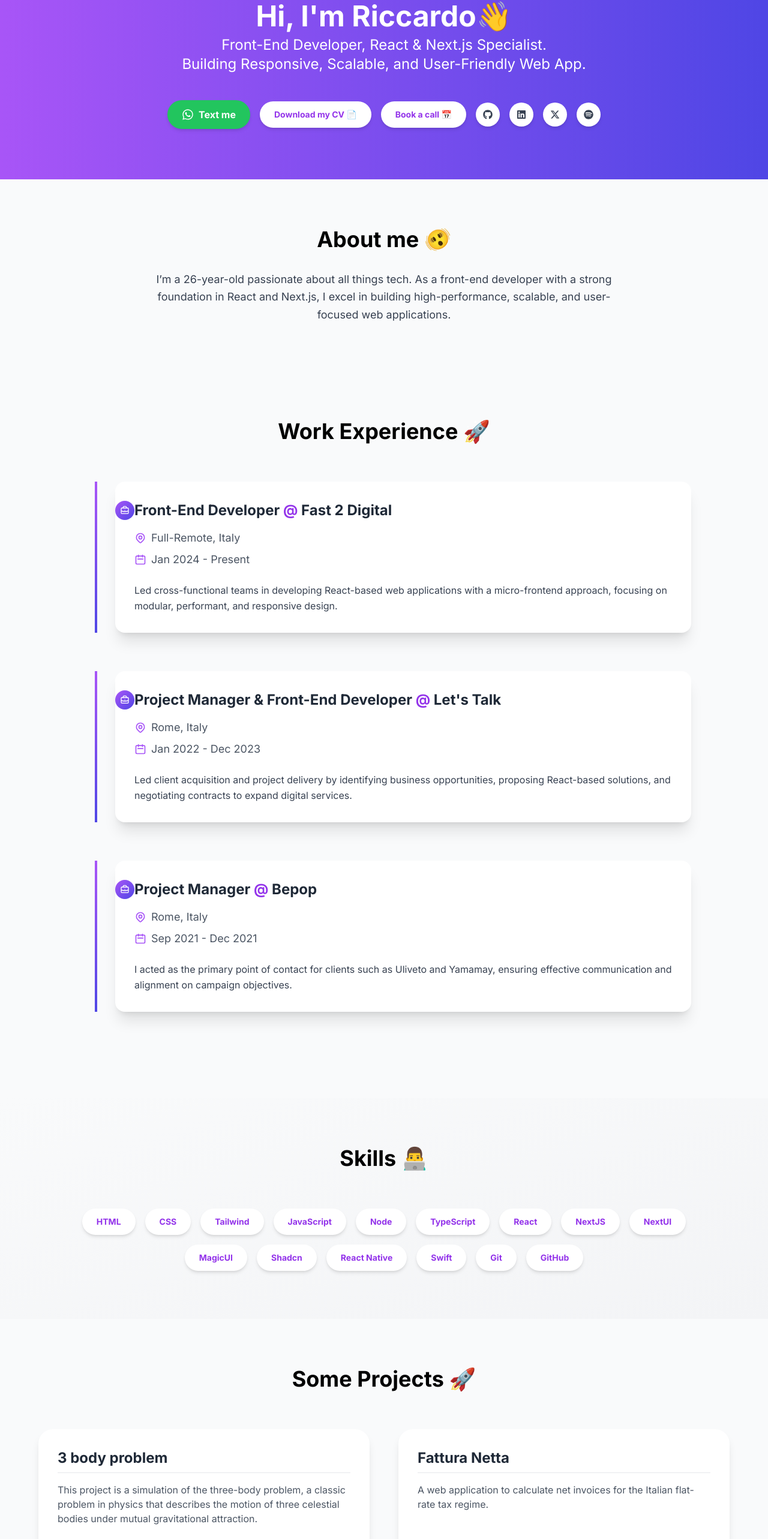
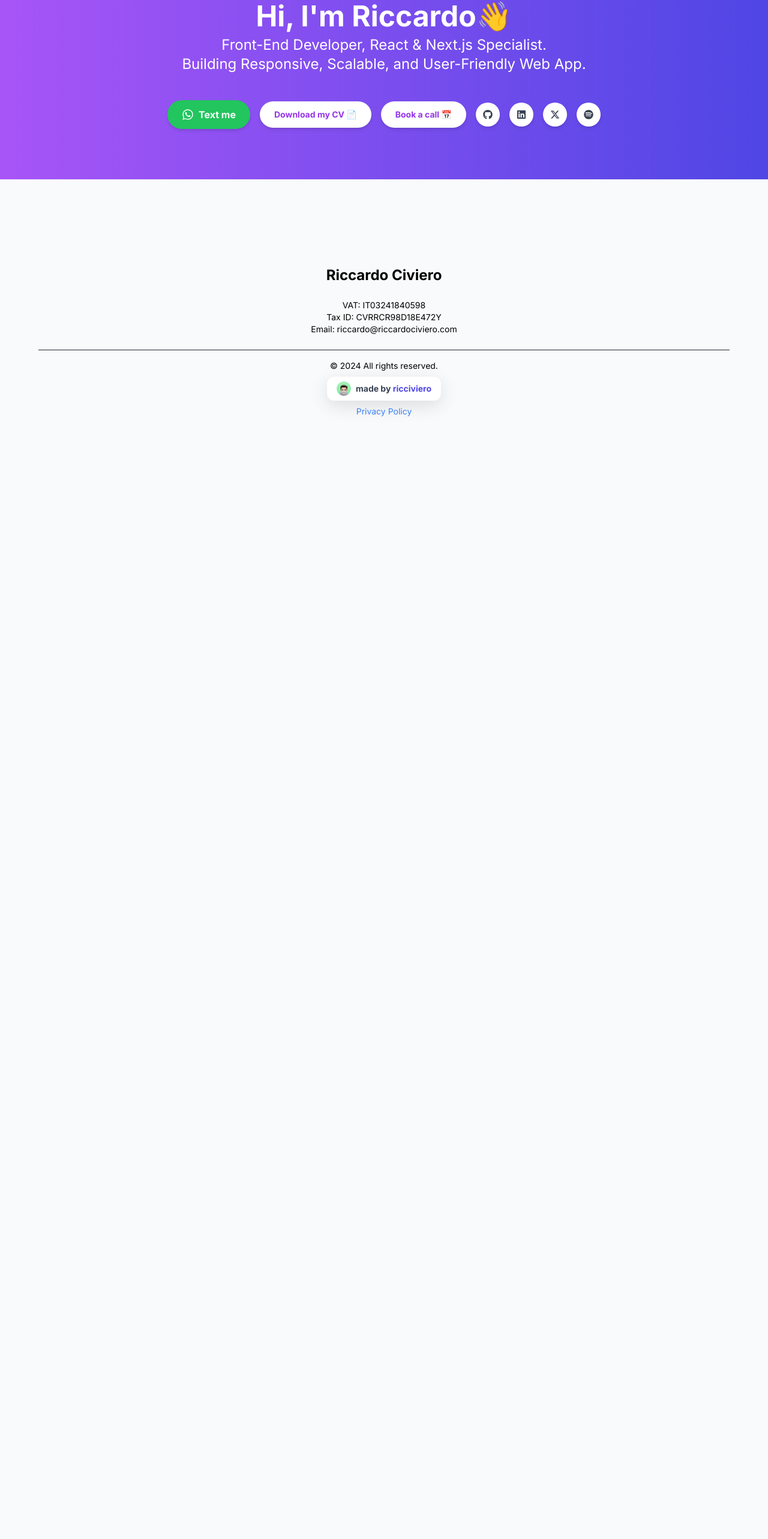
Before and after one commit to ricciviero/my-react-website, a React (Create React App) app: page / in a window 1280 px wide. Shown: the part 213-2779 px from the top of the page at 60% size. After the commit the page ends 973 px from the top, so only its background shows below. Built offline with nearby package versions, Linux system fonts and the light colour scheme; what tailwindcss-motion would draw is missing.

Commit message:
three start

```diff
--- a/src/components/Home.js
+++ b/src/components/Home.js
@@ -1,11 +1,6 @@
 // importazione costanti e variabili
-import { riccardo, workExperience, skills, objProjects } from '../back-end/riccardo';
+import { riccardo } from '../back-end/riccardo';
 import Header from './Header.js';
-import About from './About.js';
-import Experience from './Experience.js';
-import Skills from './Skills.js';
-import Projects from './Projects.js';
-import PricingCalculator from './PricingCalculator.js';
 
 import { Analytics } from "@vercel/analytics/react"
 
@@ -14,9 +9,6 @@ import { Analytics } from "@vercel/analytics/react"
 const Home = () => {
 
     const riccardoData = riccardo[0];
-    const experienceData = workExperience;
-    const skillsData = skills;
-    const projectsData = objProjects;
 
 
     return (
@@ -26,24 +18,6 @@ const Home = () => {
                 riccardoData={riccardoData}
             />
 
-            <About
-                riccardoData={riccardoData}
-            />
-
-            <Experience
-                experienceData={experienceData}
-            />
-
-            <Skills
-                skillsData={skillsData}
-            />
-
-            <Projects
-                projectsData={projectsData}
-            />
-
-            <PricingCalculator />
-
         </>
     );
 }
```
